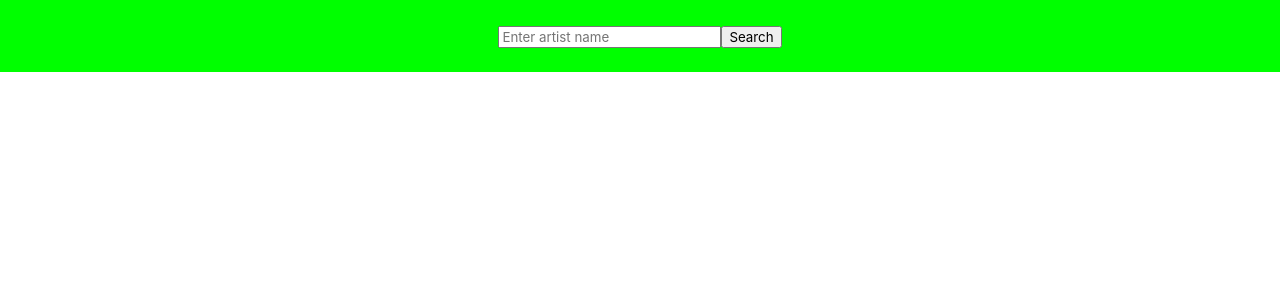
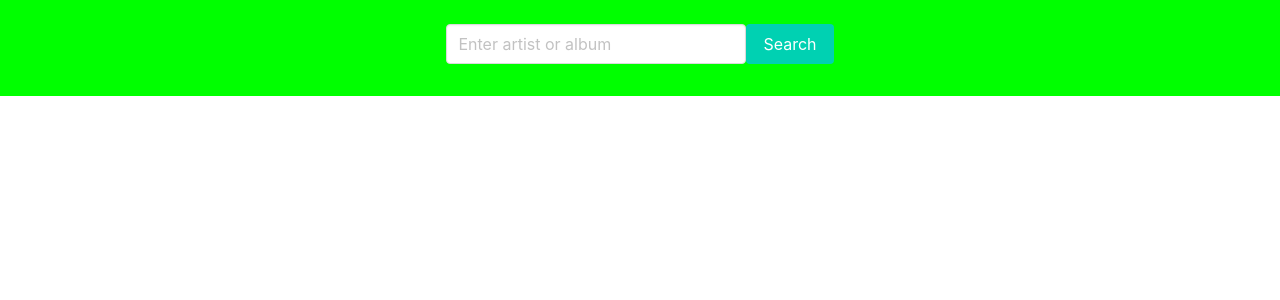
Before and after one commit to Dydek123/Novomatic-Task, a React (Create React App) app: page / in a window 1280 px wide. Shown: the top 300 px of the page. Built offline with nearby package versions, Linux system fonts and the light colour scheme.

Commit message:
Create search component

```diff
--- a/src/components/Search.tsx
+++ b/src/components/Search.tsx
@@ -29,15 +29,16 @@ const Search: FC<SearchProps> = ({title}) => {
 
     return(
         <div className={styles.searchContainer}>
-            <form className="py-5" onSubmit={submitHandler}>
+            <form className="py-5 " onSubmit={submitHandler}>
                 <input
                     type="text"
-                    className={styles.containterInput}
-                    placeholder="Enter artist name"
+                    className='input mb-2'
+                    placeholder="Enter artist or album"
                     value={artist}
+                    style={{width:300}}
                     onChange={changeHandler}
                 />
-                <button>Search</button>
+                <button className='button is-primary'>Search</button>
             </form>
         </div>
     );
```
